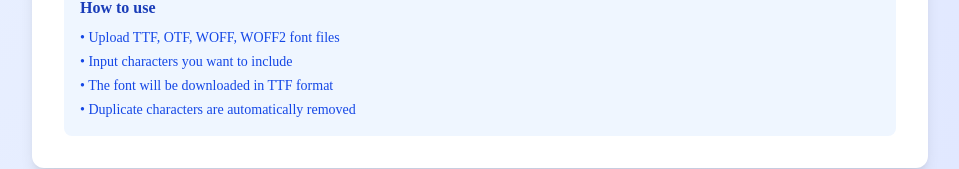
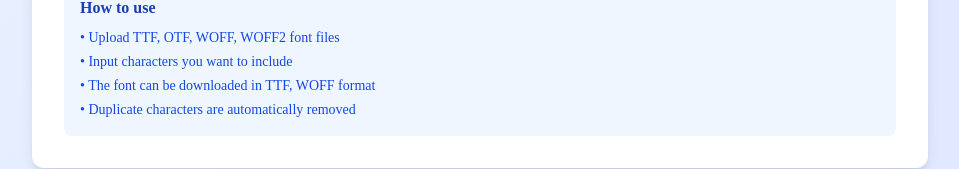
Before and after one commit to chunmyung-team/slimfont, a React (Vite) app: page / in a window 1280 px wide. Shown: the part 1197-1366 px from the top of the page, without its empty margins (160-1119 px from the left). Built offline with nearby package versions, Linux system fonts and the light colour scheme; a web font is replaced by a local one.

Commit message:
chore: woff 문구 추가

```diff
--- a/src/components/InfoSection.tsx
+++ b/src/components/InfoSection.tsx
@@ -7,7 +7,7 @@ export const InfoSection: React.FC = () => {
       <ul className="text-sm text-blue-700 space-y-1">
         <li>• Upload TTF, OTF, WOFF, WOFF2 font files</li>
         <li>• Input characters you want to include</li>
-        <li>• The font will be downloaded in TTF format</li>
+        <li>• The font can be downloaded in TTF, WOFF format</li>
         <li>• Duplicate characters are automatically removed</li>
       </ul>
     </div>
```
